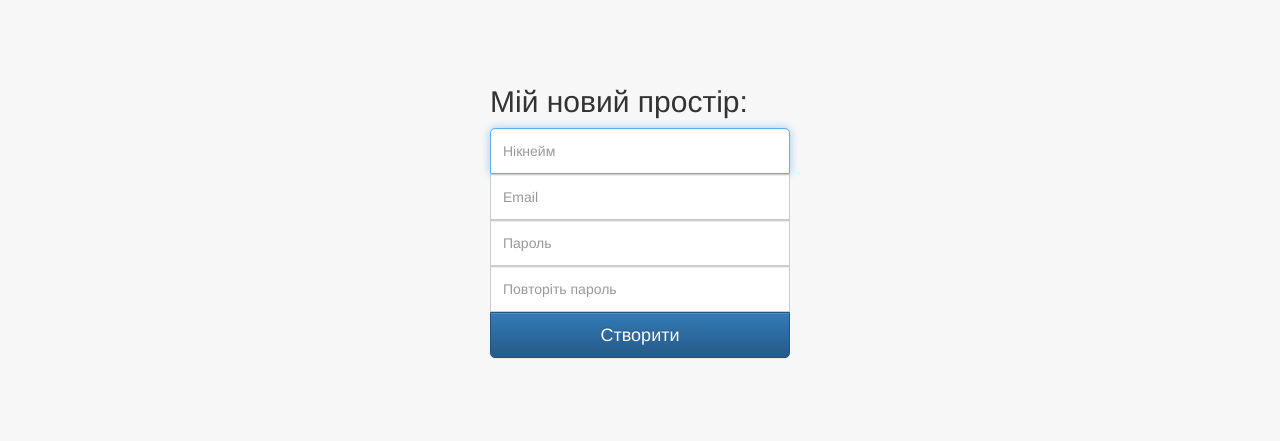
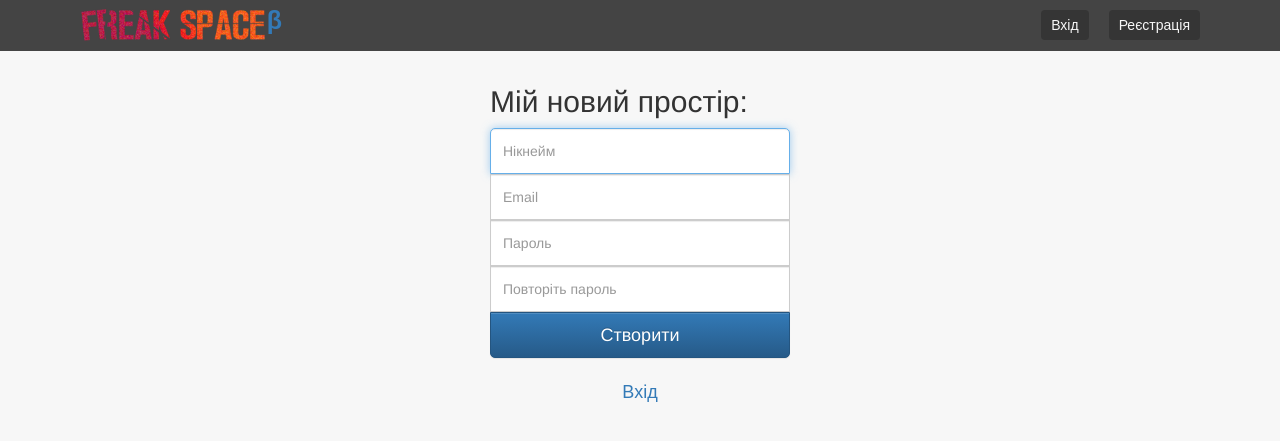
Before and after one commit to trashuser/freakspace, a Django app: template loginsys/templates/loginsys/register.html in a window 1280 px wide. Shown: the top 441 px of the page. Run offline with Django 3.2, Linux system fonts and the light colour scheme; the template is opened without the code that fills it, so the values that code supplies are empty; some libraries are stand-ins or nearby versions.

Commit message:
Fixed bug in login and register

```diff
--- a/blog/models.py
+++ b/blog/models.py
@@ -39,7 +39,8 @@ class Playlist(models.Model):
     comments = models.IntegerField(default=0)
     author = models.ForeignKey('UserProfile')
     color = models.CharField(max_length=7, default='#29424a')
-
+    # todo: contributors in playlists
+    contributors = models.ManyToManyField(User)
     def __str__(self):
         return self.name
 
--- a/loginsys/templates/loginsys/login.html
+++ b/loginsys/templates/loginsys/login.html
@@ -16,6 +16,7 @@
                 <br><div class="alert alert-warning" role="alert">{{ login_error }}</div>
             {% endif %}
         </form>
+        <a href="{% url 'register' %}" style="position: relative;text-align: center;margin-top: 10px;"><h4>Реєстрація</h4></a>
     <p> </p>
     </div>
 {% endblock %}
--- a/loginsys/templates/loginsys/register.html
+++ b/loginsys/templates/loginsys/register.html
@@ -7,17 +7,23 @@
             {% csrf_token %}
             <h2 class="form-signin-heading">Мій новий простір:</h2>
             <label for="inputText" class="sr-only">Нікнейм</label>
-            <input type="text" id="username" name="username" class="form-control" placeholder="Нікнейм" required="" autofocus="" style="height: 46px;border-radius: 5px 5px 0 0;">
-            <label for="inputEmail" class="sr-only">Нікнейм</label>
-            <input type="email" id="email" name="email" class="form-control" placeholder="Email" required="" autofocus="" style="height: 46px;border-radius: 0;">
-            <label for="inputPassword" class="sr-only">Password</label>
-            <input type="password" id="password1" name="password1" class="form-control" placeholder="Пароль" required="" style="height: 46px;border-radius: 0;">
-            <label for="inputPassword" class="sr-only">Password</label>
-            <input type="password" id="password2" name="password2" class="form-control" placeholder="Повторіть пароль" required="" style="height: 46px;border-radius: 0;">
+            <input type="text" id="username" name="username" class="form-control" placeholder="Нікнейм" value="{{ username }}" required="" autofocus="" style="height: 46px;border-radius: 5px 5px 0 0;">
+
+            <label for="inputEmail" class="sr-only">Email</label>
+            <input type="email" id="email" name="email" class="form-control" placeholder="Email" value="{{ email }}" required="" autofocus="" style="height: 46px;border-radius: 0;">
+
+            <label for="inputPassword" class="sr-only">Пароль</label>
+            <input type="password" id="password1" name="password1" class="form-control" placeholder="Пароль" value="{{ password1 }}" required="" style="height: 46px;border-radius: 0;">
+
+            <label for="inputPassword" class="sr-only">Повторіть пароль</label>
+            <input type="password" id="password2" name="password2" class="form-control" placeholder="Повторіть пароль" value="{{ password2 }}" required="" style="height: 46px;border-radius: 0;">
 
             <button class="btn btn-lg btn-primary btn-block" type="submit" style="border-radius: 0 0 5px 5px;">Створити</button>
-
+            {% if login_error %}
+                <br><div class="alert alert-warning" role="alert">{{ login_error }}</div>
+            {% endif %}
         </form>
+        <a href="{% url 'login' %}" style="position: relative;text-align: center;margin-top: 10px;"><h4>Вхід</h4></a>
 
     </div>
 {% endblock %}
--- a/templates/base_login.html
+++ b/templates/base_login.html
@@ -12,6 +12,28 @@
 
 </head>
 <body>
+    <header>
+		<nav class="navbar navbar-fixed-top navbar-fs">
+            <div class="container">
+{#                <div class="row">#}
+                    <a href="{% url 'output_publish' %}">
+                        <img src="{% static 'blog/img/logo.png' %}" alt="" class="logo">
+                        <b style="font-size: 25px; margin-left: -12px;">β</b>
+                    </a>
+                    {% if not auth %}
+                        <a href="/auth/register/" class="btn-login">Реєстрація</a>
+                        <a href="/auth/login/" class="btn-login">Вхід</a>
+                    {% else %}
+                        <a href="/auth/logout/" class="btn-login">Вихід</a>
+                        <a href="{% url 'create_playlist' %}" class="btn-login">Створити плейлист</a>
+                        <a href="{% url 'write_post' %}" class="btn-login">Створити запис</a>
+                        <a href="{% url 'profile_user' user.id %}" class="btn-login">{{ user }}</a>
+                    {% endif %}
+{#                </div>#}
+            </div>
+		</nav>
+    </header>
+
 
     {% block login %}
         {# login page #}
```
Also changed, not shown: blog/views.py (+13 -6 lines), loginsys/views.py (+35 -11 lines).
